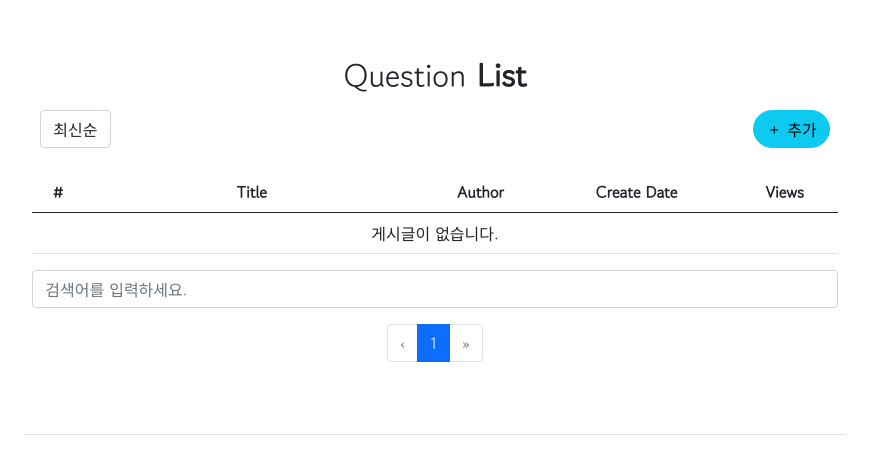
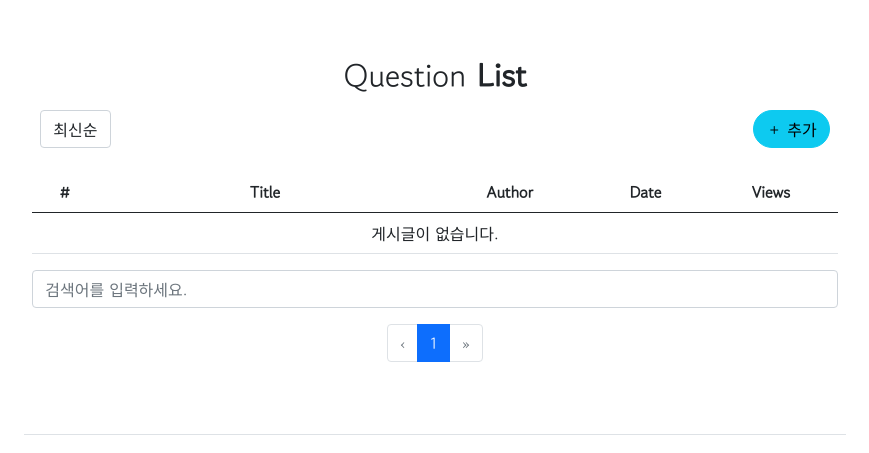
Before and after one commit to leeyongjoo/django-board-project, a Django app: page / in a window 1280 px wide. Shown: the part 103-556 px from the top of the page, without its empty margins (205-1074 px from the left). Run offline with Django 3.2, Linux system fonts and the light colour scheme; data that the repository does not hold is empty; parts of the project's set-up code (start-up, migrations or seed data) failed here and were passed over; some web fonts are replaced.

Commit message:
Style: Rename date
Create Date를 Date로 변경

```diff
--- a/templates/board/question_list.html
+++ b/templates/board/question_list.html
@@ -33,7 +33,7 @@
 <!--                <th scope="col" class="col">Like!</th>-->
                 <th scope="col" class="col-5">Title</th>
                 <th scope="col" class="col">Author</th>
-                <th scope="col" class="col">Create Date</th>
+                <th scope="col" class="col">Date</th>
                 <th scope="col" class="col">Views</th>
             </tr>
             </thead>
```
